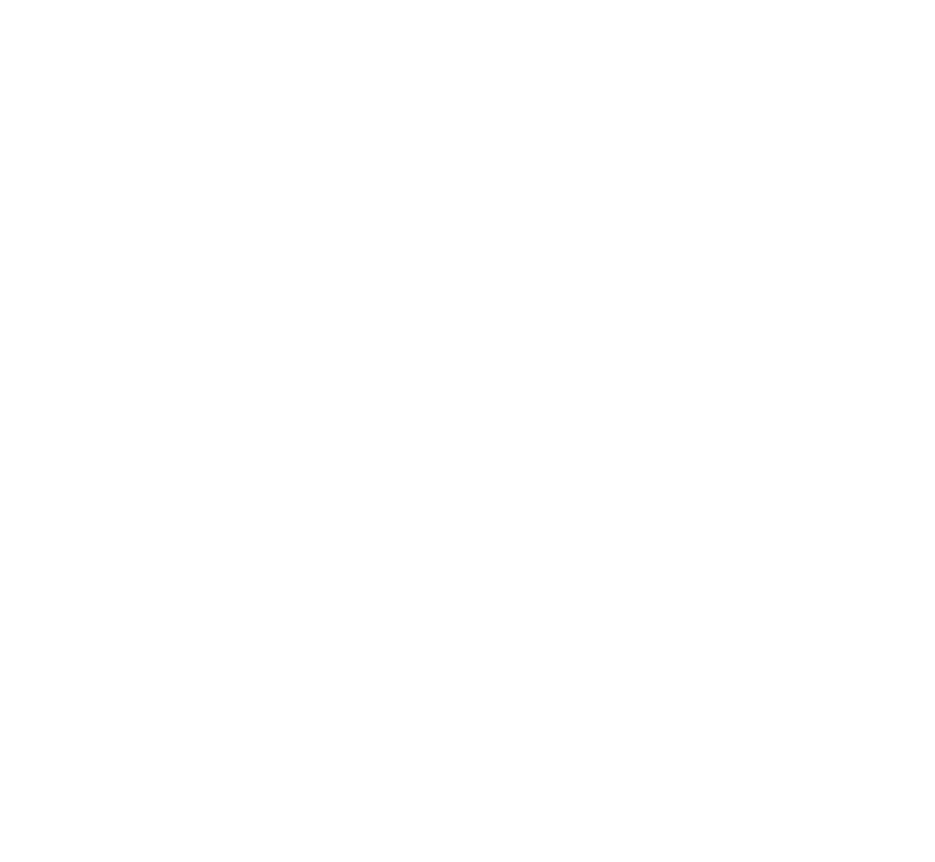
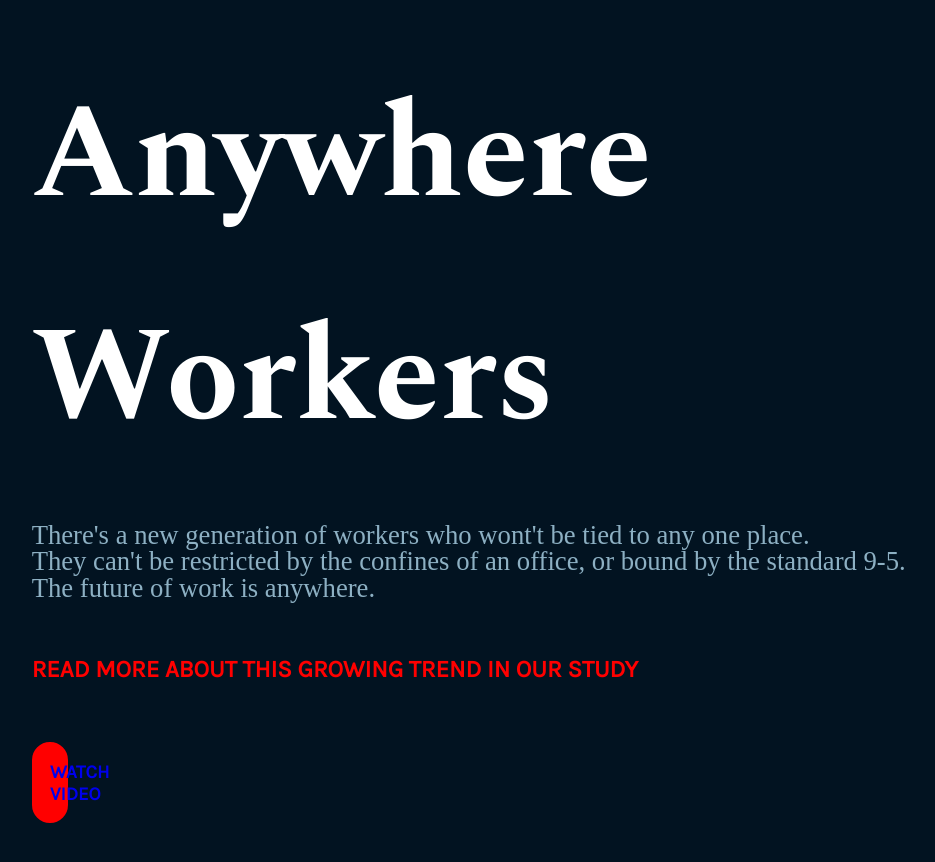
Before and after one commit to EHB-MCT/web1-exercise-04-KylianFontaine, a plain HTML site: page index.html in a window 1280 px wide. Shown: the whole page, without its empty margins (35-970 px from the left). Before the commit the page ends 800 px from the top, so only its background shows below. Drawn offline with nearby package versions, Linux system fonts and the light colour scheme.

Commit message:
oefening 4

```diff
--- a/index.html
+++ b/index.html
@@ -9,8 +9,19 @@
     <link rel="stylesheet" href="style.css">
 </head>
 
-<body>
+<body alink="black" vlink="white">
+    <h1>Anywhere</h1>
+    <h1>Workers</h1>
 
+
+        <p>There's a new generation of workers who wont't be tied to any one place.</p>
+        <p>They can't be restricted by the confines of an office, or bound by the standard 9-5.</p>
+        <p>The future of work is anywhere.</p>
+
+
+    <h2>READ MORE ABOUT THIS GROWING TREND IN OUR STUDY</h2>
+
+    <h3><a style="text-decoration: none" href="watch video.html">WATCH VIDEO</a></h3>
 </body>
 
 </html>
--- a/style.css
+++ b/style.css
@@ -1 +1,35 @@
-/* nothing here */
+@import url('https://fonts.googleapis.com/css2?family=Karla&family=Spectral:wght@700&display=swap');
+
+body{
+    margin: 50pt;
+    background-color: #021321;
+}
+h1{
+    font-family: 'Spectral', serif;
+    font-size: 100pt;
+    line-height: 0;
+    color: white;
+    padding-top: 50pt;
+    padding-bottom: 50pt;
+}
+p{
+    line-height: 0;
+    color: #8db0c3;
+    font-size: 20pt;
+
+}
+h2{
+    font-family: 'Karla', sans-serif;
+    color: red;
+    padding-top: 30pt;
+    padding-bottom: 30pt;
+}
+h3{
+    font-family: 'Karla', sans-serif;
+    color:white;
+    border: 5px solid red;
+    border-radius: 50px;
+    background-color: red;
+    padding: 10pt;
+    margin-right: 1065pt;
+}
```
Also changed, not shown: watch video.html (added).
